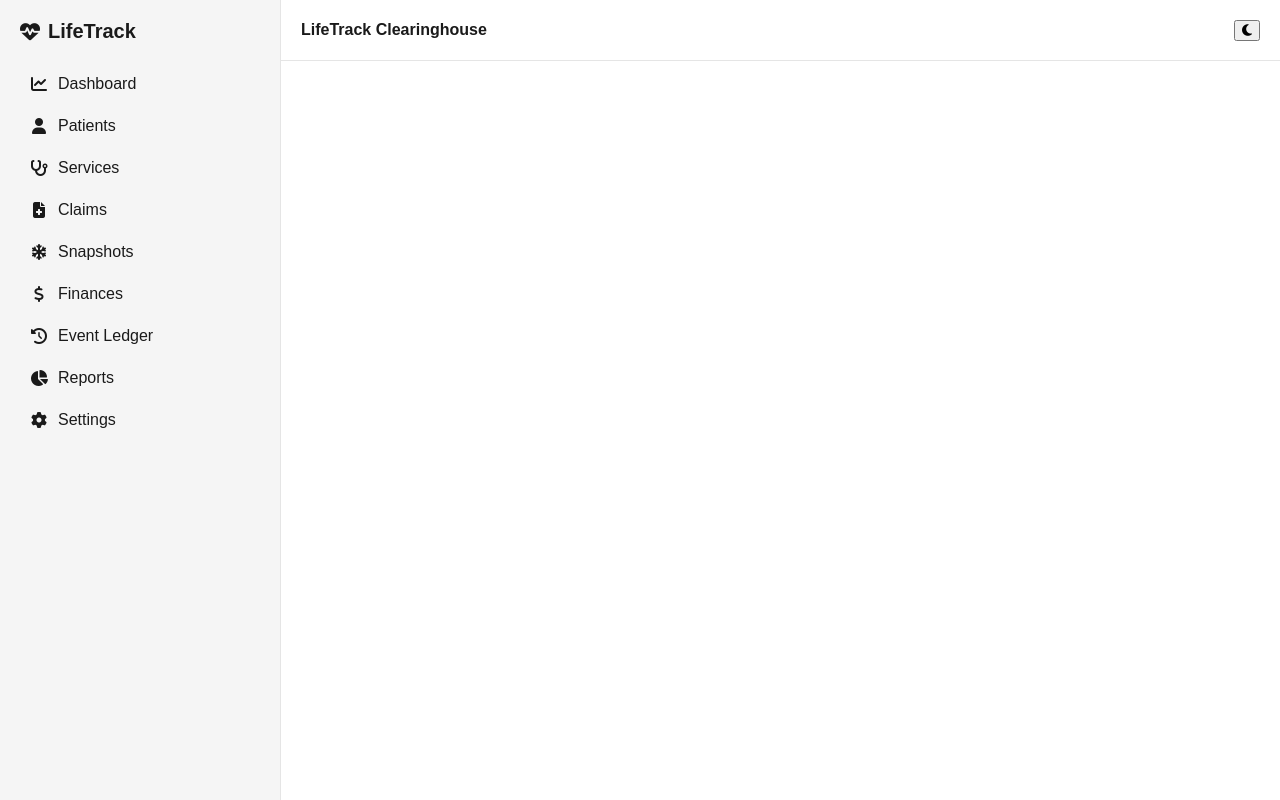
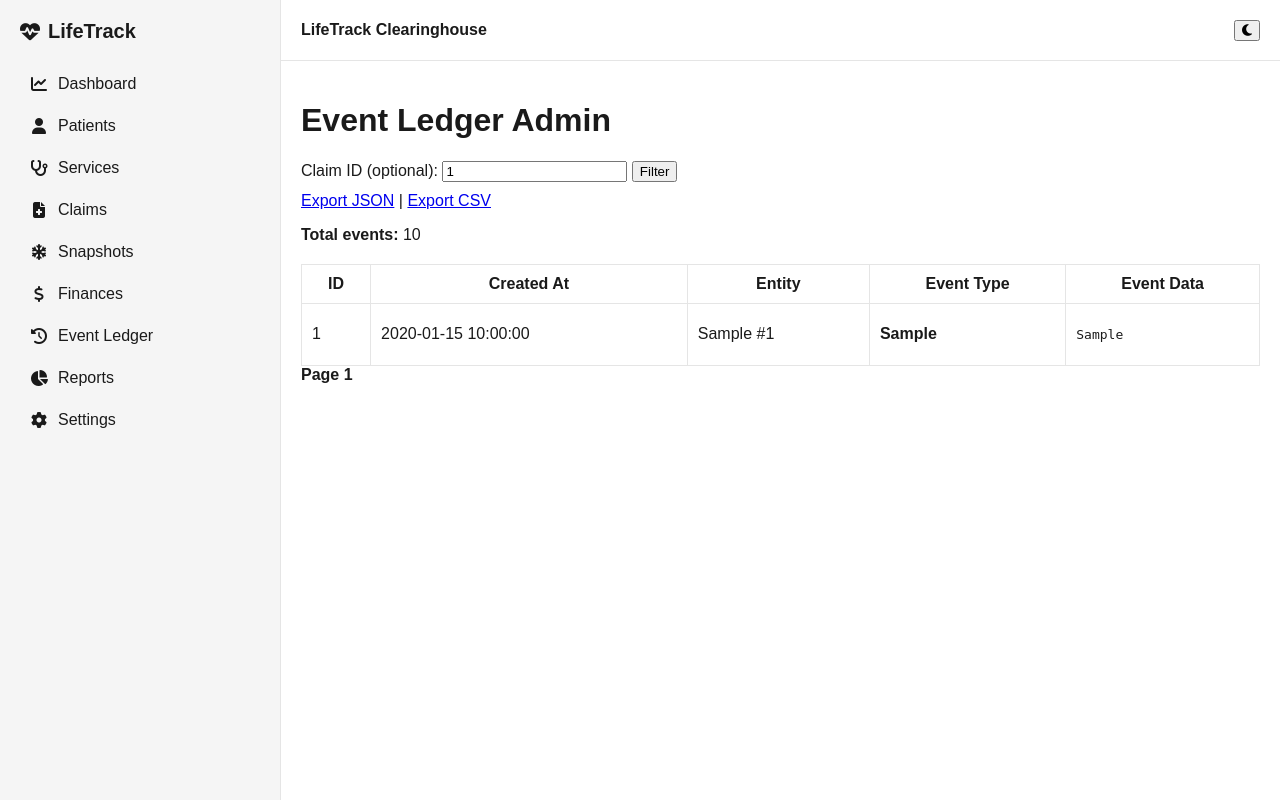
Before and after one commit to robertofserrano10/lifetrack-local, a Flask app: template app/templates/admin/events_index.html in a window 1280 px wide. Run offline with Flask 3, Linux system fonts and the light colour scheme; the template is opened without the code that fills it: most values are stand-ins (such as "Sample title", 1, 10 or a date in 2020).

Commit message:
fix events index template rendering

```diff
--- a/app/templates/admin/events_index.html
+++ b/app/templates/admin/events_index.html
@@ -1,21 +1,7 @@
 {% extends "layouts/admin_base.html" %}
-<!DOCTYPE html>
-<html>
-<head>
-  <meta charset="utf-8" />
-  <title>Event Ledger Admin</title>
-  <style>
-    body { font-family: Arial, sans-serif; }
-    table { border-collapse: collapse; width: 100%; }
-    th, td { border: 1px solid #ccc; padding: 6px; vertical-align: top; }
-    th { background-color: #f4f4f4; }
-    pre { margin: 0; white-space: pre-wrap; word-wrap: break-word; }
-    .small { font-size: 12px; color: #555; }
-    .pagination { margin-top: 15px; }
-    .pagination a { margin-right: 10px; }
-  </style>
-</head>
-<body>
+
+{% block content %}
+
 
 <h1>Event Ledger Admin</h1>
 
@@ -25,16 +11,15 @@
   <button type="submit">Filter</button>
 </form>
 
-
 <div style="margin: 10px 0;">
   <a href="/admin/events/export/json?claim_id={{ claim_id }}">Export JSON</a> |
   <a href="/admin/events/export/csv?claim_id={{ claim_id }}">Export CSV</a>
 </div>
 
-
 <p><strong>Total events:</strong> {{ total }}</p>
 
-  <table>
+<table class="claims-table">
+
 <thead>
 <tr>
 <th>ID</th>
@@ -44,31 +29,45 @@
 <th>Event Data</th>
 </tr>
 </thead>
+
 <tbody>
+
 {% for e in events %}
+
 <tr>
+
 <td>{{ e.id }}</td>
+
 <td class="small">
 {{ e.created_at }}
 </td>
+
 <td>
-          {{ e.entity_type }}
-          #{{ e.entity_id }}
+{{ e.entity_type }} #{{ e.entity_id }}
+
 {% if e.entity_type == "claim" %}
 <br>
 <a href="/admin/claims/{{ e.entity_id }}">View Claim</a>
 {% endif %}
+
 </td>
+
 <td><strong>{{ e.event_type }}</strong></td>
+
 <td>
 <pre>{{ e.event_data }}</pre>
 </td>
+
 </tr>
+
 {% endfor %}
+
 </tbody>
+
 </table>
 
 <div class="pagination">
+
 {% if has_prev %}
 <a href="/admin/events/?page={{ page - 1 }}&claim_id={{ claim_id }}">Prev</a>
 {% endif %}
@@ -78,7 +77,7 @@
 {% if has_next %}
 <a href="/admin/events/?page={{ page + 1 }}&claim_id={{ claim_id }}">Next</a>
 {% endif %}
+
 </div>
 
-</body>
-</html>
+{% endblock %}
```
Lines whose indentation alone changed are shown as unchanged.
